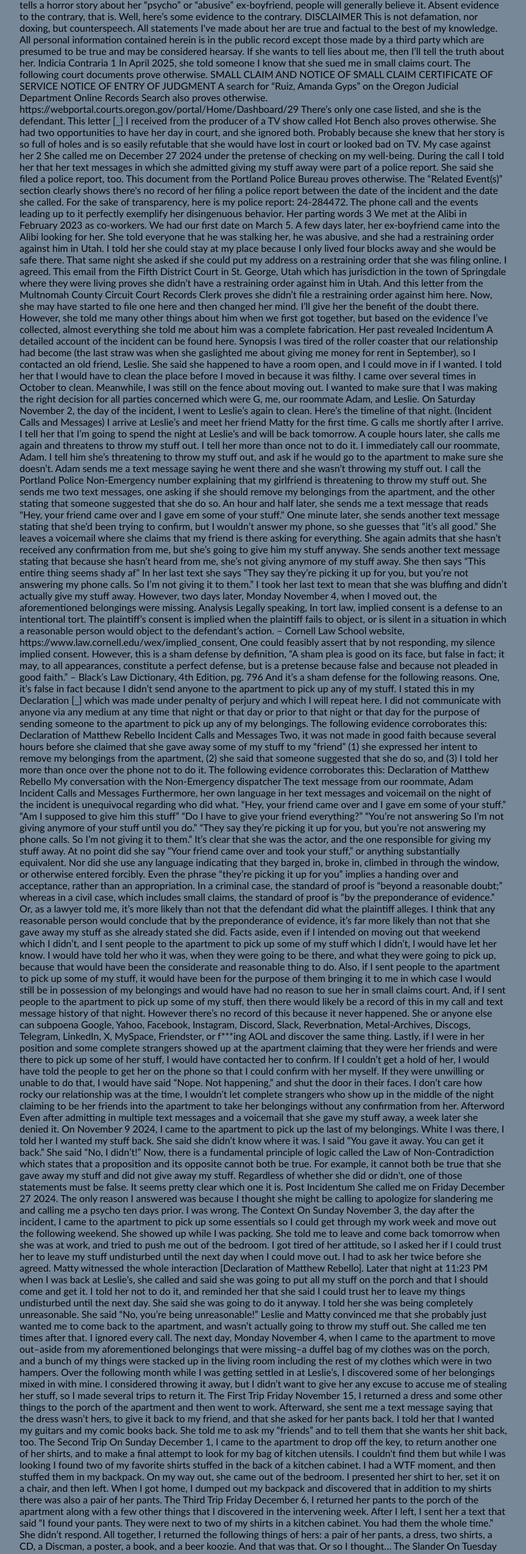
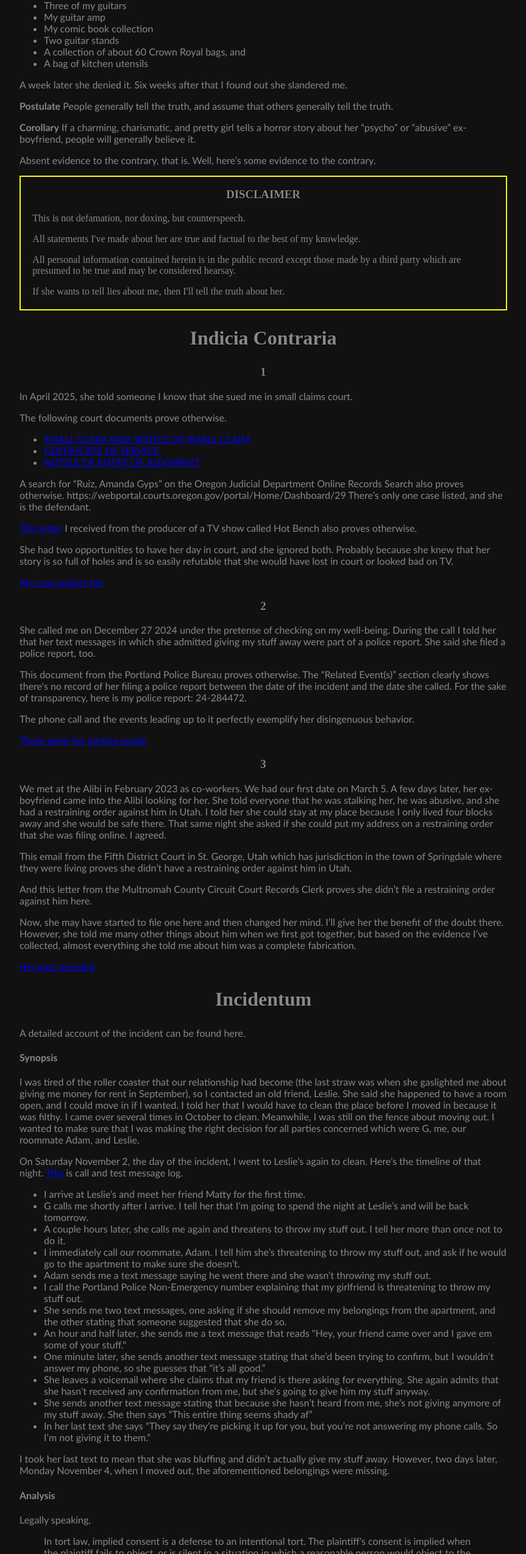
Before and after one commit to petergrace1618/gotcha-gupta, a plain HTML site: page index.html in a window 1280 px wide. Shown: the part 252-2800 px from the top of the page at 61% size, without its empty margins (208-1071 px from the left). Drawn offline with Linux system fonts and the light colour scheme; a web font is replaced by a local one.

Commit message:
Add certificate of service. Update content to Post Incidentum

```diff
--- a/index.html
+++ b/index.html
@@ -11,107 +11,251 @@
 
 <body>
   <main>
-    <h1 class="ttle">Contraoratio</h1>
+    <h1 class="title">Contraoratio</h1>
     <h2 class="chapter">Praefatio</h2>
+<p>
+  Amanda Melissa “Gyps” Ruiz (hereinafter “G”) and I lived together from March 2023 to November 2024. In August 2024, she went on a trip, and came back broke and unemployed. I paid her rent and bills in September and October. On November 2, she said in several text messages and a voicemail that she gave away some of my stuff. On Monday November 4 when I moved out, the following things were missing:
+</p>
+<ul>
+  <li>Three of my guitars</li>
+  <li>My guitar amp</li>
+  <li>My comic book collection</li>
+  <li>Two guitar stands</li>
+  <li>A collection of about 60 Crown Royal bags, and</li>
+  <li>A bag of kitchen utensils</li>
+</ul>
+<p>
+  A week later she denied it. Six weeks after that I found out she slandered me.
+</p>
+<p>
+  <strong>Postulate</strong> People generally tell the truth, and assume that others generally tell the truth.
+</p>
+<p>
+  <strong>Corollary</strong> If a charming, charismatic, and pretty girl tells a horror story about her “psycho” or “abusive” ex-boyfriend, people will generally believe it.
+</p>
+ <p>
+  Absent evidence to the contrary, that is. Well, here’s some evidence to the contrary.
+</p>
 
-Amanda Melissa “Gyps” Ruiz (hereinafter “G”) and I lived together from March 2023 to November 2024. In August 2024, she went on a trip, and came back broke and unemployed. I paid her rent and bills in September and October. On November 2, she said in several text messages and a voicemail that she gave away some of my stuff. On Monday November 4 when I moved out, the following things were missing:
-Three of my guitars
-My guitar amp
-My comic book collection
-Two guitar stands
-A collection of about 60 Crown Royal bags, and
-A bag of kitchen utensils
-A week later she denied it. Six weeks after that I found out she slandered me.
-Postulate People generally tell the truth, and assume that others generally tell the truth.
-Corollary If a charming, charismatic, and pretty girl tells a horror story about her “psycho” or “abusive” ex-boyfriend, people will generally believe it.
-Absent evidence to the contrary, that is. Well, here’s some evidence to the contrary.
+<div class="disclaimer">
+  <h3 class="center">DISCLAIMER</h3>
+  <p>
+    This is not defamation, nor doxing, but counterspeech.
+  </p>
+  <p>
+    All statements I've made about her are true and factual to the best of my knowledge.
+  </p>
+  <p>
+    All personal information contained herein is in the public record except those made by a third party which are presumed to be true and may be considered hearsay.
+  </p>
+  <p>
+    If she wants to tell lies about me, then I'll tell the truth about her.
+  </p>
+</div>
 
-DISCLAIMER
-This is not defamation, nor doxing, but counterspeech.
-All statements I've made about her are true and factual to the best of my knowledge.
-All personal information contained herein is in the public record except those made by a third party which are presumed to be true and may be considered hearsay.
-If she wants to tell lies about me, then I’ll tell the truth about her.
+<h2 class="chapter">Indicia Contraria</h2>
 
+<h3 class="chapter">1</h3>
+<p>
+  In April 2025, she told someone I know that she sued me in small claims court.
+</p>
+<p>
+  The following court documents prove otherwise.
+</p>
+<ul>
+  <li>
+    <a href="docs/small-claim-and-notice-of-claim/">
+        SMALL CLAIM AND NOTICE OF SMALL CLAIM
+    </a>
+  </li>
+  <li>
+    <a href="docs/certificate-of-service/">
+      CERTIFICATE OF SERVICE
+    </a>
+  </li>
+  <li>
+    <a href="docs/notice-of-entry-of-judgment/">
+      NOTICE OF ENTRY OF JUDGMENT
+    </a>
+  </li>
+</ul>
+<p>
+  A search for “Ruiz, Amanda Gyps” on the Oregon Judicial Department Online Records Search also proves otherwise.  https://webportal.courts.oregon.gov/portal/Home/Dashboard/29 There’s only one case listed, and she is the defendant.
+</p>
+<p>
+  <a href="docs/hot-bench-letter/">This letter</a> I received from the producer of a TV show called Hot Bench also proves otherwise.
+</p>
+<p>
+  She had two opportunities to have her day in court, and she ignored both. Probably because she knew that her story is so full of holes and is so easily refutable that she would have lost in court or looked bad on TV.
+</p>
+<a href="#incidentum">My case against her</a>
 
-Indicia Contraria
-1
-In April 2025, she told someone I know that she sued me in small claims court.
-The following court documents prove otherwise.
-SMALL CLAIM AND NOTICE OF SMALL CLAIM
-CERTIFICATE OF SERVICE
-NOTICE OF ENTRY OF JUDGMENT
-A search for “Ruiz, Amanda Gyps” on the Oregon Judicial Department Online Records Search also proves otherwise.  https://webportal.courts.oregon.gov/portal/Home/Dashboard/29 There’s only one case listed, and she is the defendant.
-This letter [_] I received from the producer of a TV show called Hot Bench also proves otherwise.
-She had two opportunities to have her day in court, and she ignored both. Probably because she knew that her story is so full of holes and is so easily refutable that she would have lost in court or looked bad on TV.
-My case against her
-2
+  <h3>2</h2>
+  <p>
     She called me on December 27 2024 under the pretense of checking on my well-being. During the call I told her that her text messages in which she admitted giving my stuff away were part of a police report. She said she filed a police report, too.
+  </p>
+  <p>
     This document from the Portland Police Bureau proves otherwise. The “Related Event(s)” section clearly shows there's no record of her filing a police report between the date of the incident and the date she called. For the sake of transparency, here is my police report: 24-284472.
+  </p>
+  <p>
     The phone call and the events leading up to it perfectly exemplify her disingenuous behavior.
-Her parting words
-3
+  </p>
+  <p>
+    <a href="#post-incidentum">These were her parting words</a>
+  </p>
+<h3>3</h3>
+<p>
   We met at the Alibi in February 2023 as co-workers. We had our first date on March 5. A few days later, her ex-boyfriend came into the Alibi looking for her. She told everyone that he was stalking her, he was abusive, and she had a restraining order against him in Utah. I told her she could stay at my place because I only lived four blocks away and she would be safe there. That same night she asked if she could put my address on a restraining order that she was filing online. I agreed.
+</p>
+<p>
   This email from the Fifth District Court in St. George, Utah which has jurisdiction in the town of Springdale where they were living proves she didn’t have a restraining order against him in Utah.
+</p>
+<p>
   And this letter from the Multnomah County Circuit Court Records Clerk proves she didn’t file a restraining order against him here.
+</p>
+<p>
   Now, she may have started to file one here and then changed her mind. I’ll give her the benefit of the doubt there. However, she told me many other things about him when we first got together, but based on the evidence I’ve collected, almost everything she told me about him was a complete fabrication.
-Her past revealed
+</p>
+<p>
+  <a href="#initium-mendaciorum">Her past revealed</a>
+</p>
 
-Incidentum
-A detailed account of the incident can be found here.
-Synopsis
+<h2 class="chapter" id="incidentum">Incidentum</h2>
+
+<p>A detailed account of the incident can be found here. </p>
+<h4>Synopsis</h4>
+<p>
   I was tired of the roller coaster that our relationship had become (the last straw was when she gaslighted me about giving me money for rent in September), so I contacted an old friend, Leslie. She said she happened to have a room open, and I could move in if I wanted. I told her that I would have to clean the place before I moved in because it was filthy. I came over several times in October to clean. Meanwhile, I was still on the fence about moving out. I wanted to make sure that I was making the right decision for all parties concerned which were G, me, our roommate Adam, and Leslie.
-On Saturday November 2, the day of the incident, I went to Leslie’s again to clean. Here’s the timeline of that night. (Incident Calls and Messages)
-I arrive at Leslie’s and meet her friend Matty for the first time.
-G calls me shortly after I arrive. I tell her that I’m going to spend the night at Leslie’s and will be back tomorrow.
-A couple hours later, she calls me again and threatens to throw my stuff out. I tell her more than once not to do it.
-I immediately call our roommate, Adam. I tell him she’s threatening to throw my stuff out, and ask if he would go to the apartment to make sure she doesn’t.
-Adam sends me a text message saying he went there and she wasn’t throwing my stuff out.
-I call the Portland Police Non-Emergency number explaining that my girlfriend is threatening to throw my stuff out.
-She sends me two text messages, one asking if she should remove my belongings from the apartment, and the other stating that someone suggested that she do so.
-An hour and half later, she sends me a text message that reads "Hey, your friend came over and I gave em some of your stuff."
-One minute later, she sends another text message stating that she’d been trying to confirm, but I wouldn’t answer my phone, so she guesses that “it’s all good.”
-She leaves a voicemail where she claims that my friend is there asking for everything. She again admits that she hasn’t received any confirmation from me, but she’s going to give him my stuff anyway.
-She sends another text message stating that because she hasn’t heard from me, she’s not giving anymore of my stuff away. She then says “This entire thing seems shady af”
-In her last text she says “They say they’re picking it up for you, but you’re not answering my phone calls. So I’m not giving it to them.”
-I took her last text to mean that she was bluffing and didn’t actually give my stuff away. However, two days later, Monday November 4, when I moved out, the aforementioned belongings were missing.
-Analysis
-Legally speaking,
-In tort law, implied consent is a defense to an intentional tort. The plaintiff’s consent is implied when the plaintiff fails to object, or is silent in a situation in which a reasonable person would object to the defendant’s action.
-– Cornell Law School website, https://www.law.cornell.edu/wex/implied_consent,
+</p>
+<p>On Saturday November 2, the day of the incident, I went to Leslie’s again to clean. Here’s the timeline of that night. <a href="docs/Incident-Calls-and-Messages.html">This</a> is call and test message log.</p>
+<ul>
+  <li>I arrive at Leslie’s and meet her friend Matty for the first time.</li>
+  <li>G calls me shortly after I arrive. I tell her that I’m going to spend the night at Leslie’s and will be back tomorrow. </li>
+  <li>A couple hours later, she calls me again and threatens to throw my stuff out. I tell her more than once not to do it. </li>
+  <li>I immediately call our roommate, Adam. I tell him she’s threatening to throw my stuff out, and ask if he would go to the apartment to make sure she doesn’t.</li>
+  <li>Adam sends me a text message saying he went there and she wasn’t throwing my stuff out.</li>
+  <li>I call the Portland Police Non-Emergency number explaining that my girlfriend is threatening to throw my stuff out.</li>
+  <li>She sends me two text messages, one asking if she should remove my belongings from the apartment, and the other stating that someone suggested that she do so.</li>
+  <li>An hour and half later, she sends me a text message that reads "Hey, your friend came over and I gave em some of your stuff."</li>
+  <li>One minute later, she sends another text message stating that she’d been trying to confirm, but I wouldn’t answer my phone, so she guesses that “it’s all good.”</li>
+  <li>She leaves a voicemail where she claims that my friend is there asking for everything. She again admits that she hasn’t received any confirmation from me, but she’s going to give him my stuff anyway.</li>
+  <li>She sends another text message stating that because she hasn’t heard from me, she’s not giving anymore of my stuff away. She then says “This entire thing seems shady af”</li>
+  <li>In her last text she says “They say they’re picking it up for you, but you’re not answering my phone calls. So I’m not giving it to them.”</li>
+</ul>
+
+<p>I took her last text to mean that she was bluffing and didn’t actually give my stuff away. However, two days later, Monday November 4, when I moved out, the aforementioned belongings were missing.</p>
+
+<h4>Analysis</h4>
+<p>Legally speaking,</p>
+<blockquote cite="https://www.law.cornell.edu/wex/implied_consent">
+  In tort law, implied consent is a defense to an intentional tort. The plaintiff's consent is implied when the plaintiff fails to object, or is silent in a situation in which a reasonable person would object to the defendant’s action. <br>
+  &mdash; Cornell Law School website, <a href="https://www.law.cornell.edu/wex/implied_consent">https://www.law.cornell.edu/wex/implied_consent</a>
+</blockquote>
+<p>
   One could feasibly assert that by not responding, my silence implied consent. However, this is a sham defense by definition,
-“A sham plea is good on its face, but false in fact; it may, to all appearances, constitute a perfect defense, but is a pretense because false and because not pleaded in good faith.” – Black’s Law Dictionary, 4th Edition, pg. 796
+</p>
+
+<blockquote>“A sham plea is good on its face, but false in fact; it may, to all appearances, constitute a perfect defense, but is a pretense because false and because not pleaded in good faith.” <br> &mdash; Black’s Law Dictionary, 4th Edition, pg. 796 </blockquote>
+<p>
   And it’s a sham defense for the following reasons.
-One, it’s false in fact because I didn’t send anyone to the apartment to pick up any of my stuff. I stated this in my Declaration [_] which was made under penalty of perjury and which I will repeat here.
+</p>
+<p>
+  One, it’s false in fact because I didn’t send anyone to the apartment to pick up any of my stuff. I stated this in my <a href="docs/declaration-of-peter-grace/declaration/">Declaration</a> which was made under penalty of perjury and which I will repeat here.
+</p>
+<p>
   I did not communicate with anyone via any medium at any time that night or that day or prior to that night or that day for the purpose of sending someone to the apartment to pick up any of my belongings.
+</p>
+<p>
   The following evidence corroborates this:
+</p>
+<ul>
+  <li>
+    <a href="docs/declaration-of-peter-grace/exhibit-6_declaration-of-matthew-rebello/">
       Declaration of Matthew Rebello
+    </a>
+  </li>
+  <li>
+    <a href="docs/Incident-Calls-and-Messages.html">
       Incident Calls and Messages
+    </a>
+  </li>
+</ul>
+
+<p>
   Two, it was not made in good faith because several hours before she claimed that she gave away some of my stuff to my “friend” (1) she expressed her intent to remove my belongings from the apartment, (2) she said that someone suggested that she do so, and (3) I told her more than once over the phone not to do it.
+</p>
+<p>
   The following evidence corroborates this:
+</p>
+<ul>
+  <li>
+    <a href="docs/declaration-of-peter-grace/exhibit-6_declaration-of-matthew-rebello/">
       Declaration of Matthew Rebello
+    </a>
+  </li>
+  <li>
+    <a href="docs/call-to-non-emergency-dispatch/">
       My conversation with the Non-Emergency dispatcher
+    </a>
+    </li>
+  <li>
+    <a href="docs/Incident-Calls-and-Messages.html">
       The text message from our roommate, Adam
+    </a>
+  </li>
+  <li>
+    <a href="docs/Incident-Calls-and-Messages.html">
       Incident Calls and Messages
+    </a>
+</li>
+</ul>
+<p>
   Furthermore, her own language in her text messages and voicemail on the night of the incident is unequivocal regarding who did what.
-“Hey, your friend came over and I gave em some of your stuff.”
-“Am I supposed to give him this stuff”
-“Do I have to give your friend everything?”
-“You’re not answering So I’m not giving anymore of your stuff until you do.”
-“They say they’re picking it up for you, but you’re not answering my phone calls. So I’m not giving it to them.”
+</p>
+<ul>
+  <li>“Hey, your friend came over and I gave em some of your stuff.” </li>
+  <li>“Am I supposed to give him this stuff” </li>
+  <li>“Do I have to give your friend everything?” </li>
+  <li>“You’re not answering So I’m not giving anymore of your stuff until you do.”</li>
+  <li>“They say they’re picking it up for you, but you’re not answering my phone calls. So I’m not giving it to them.”</li>
+</ul>
+<p>
   It’s clear that she was the actor, and the one responsible for giving my stuff away. At no point did she say “Your friend came over and took your stuff,” or anything substantially equivalent. Nor did she use any language indicating that they barged in, broke in, climbed in through the window, or otherwise entered forcibly. Even the phrase “they’re picking it up for you” implies a handing over and acceptance, rather than an appropriation.
+</p>
+<p>
   In a criminal case, the standard of proof is “beyond a reasonable doubt;” whereas in a civil case, which includes small claims, the standard of proof is “by the preponderance of evidence.” Or, as a lawyer told me, it’s more likely than not that the defendant did what the plaintiff alleges.
+</p>
+<p>
   I think that any reasonable person would conclude that by the preponderance of evidence, it’s far more likely than not that she gave away my stuff as she already stated she did.
+</p>
+<p>
   Facts aside, even if I intended on moving out that weekend which I didn’t, and I sent people to the apartment to pick up some of my stuff which I didn’t, I would have let her know. I would have told her who it was, when they were going to be there, and what they were going to pick up, because that would have been the considerate and reasonable thing to do.
+</p>
+<p>
   Also, if I sent people to the apartment to pick up some of my stuff, it would have been for the purpose of them bringing it to me in which case I would still be in possession of my belongings and would have had no reason to sue her in small claims court.
+</p>
+<p>
   And, if I sent people to the apartment to pick up some of my stuff, then there would likely be a record of this in my call and text message history of that night. However there’s no record of this because it never happened. She or anyone else can subpoena Google, Yahoo, Facebook, Instagram, Discord, Slack, Reverbnation, Metal-Archives, Discogs, Telegram, LinkedIn, X, MySpace, Friendster, or f***ing AOL and discover the same thing.
+</p>
+<p>
   Lastly, if I were in her position and some complete strangers showed up at the apartment claiming that they were her friends and were there to pick up some of her stuff, I would have contacted her to confirm. If I couldn’t get a hold of her, I would have told the people to get her on the phone so that I could confirm with her myself. If they were unwilling or unable to do that, I would have said “Nope. Not happening,” and shut the door in their faces. I don’t care how rocky our relationship was at the time, I wouldn’t let complete strangers who show up in the middle of the night claiming to be her friends into the apartment to take her belongings without any confirmation from her.
-Afterword
+</p>
+<h4>Afterword</h4>
+<p>
   Even after admitting in multiple text messages and a voicemail that she gave my stuff away, a week later she denied it.
+</p>
+<p>
   On November 9 2024, I came to the apartment to pick up the last of my belongings. White I was there, I told her I wanted my stuff back. She said she didn’t know where it was. I said “You gave it away. You can get it back.” She said “No, I didn’t!”
+</p>
+<p>
   Now, there is a fundamental principle of logic called the Law of Non-Contradiction which states that a proposition and its opposite cannot both be true. For example, it cannot both be true that she gave away my stuff and did not give away my stuff. Regardless of whether she did or didn't, one of those statements must be false.
+</p>
+<p>
   It seems pretty clear which one it is.
+</p>
 
-Post Incidentum
+<h2 id="post-incidentum">Post Incidentum</h2>
+
 She called me on Friday December 27 2024. The only reason I answered was because I thought she might be calling to apologize for slandering me and calling me a psycho ten days prior.
 I was wrong.
 The Context
@@ -160,8 +304,8 @@ What info did she have to search for? You can’t just search for police reports
 If the only reason she called me was to check on my well-being, then why was I on speaker phone with her “lawyer/paralegal?” And which was it? A lawyer, a paralegal, or both? In any case, who talks to their lawyer and/or paralegal at 10:00 PM on a Friday night? Also, it’s been nearly eight months as of this writing and I still haven’t received any letter from a lawyer, a paralegal, nor any law firm or paralegal service.
 At the very least, it’s nice to know that she genuinely cares about my well-being.
 
+<h2 id="initium-mendaciorum">Initium Mendaciorum</h2>
 
-Initium Mendaciorum
 After the incident and her subsequent slander, it occurred to me that if she did that to me, she may have done something similar to her ex (hereinafter “E”)  and fled Utah to escape accountability. To satisfy my morbid curiosity, I contacted one of his family members–a cousin who I will refer to as M. M said they were very close, and proceeded to tell me a completely different story than the one G related to me.
 First…
 My Recollection of G’s Version
--- a/style.css
+++ b/style.css
@@ -1,27 +1,37 @@
 
 body {
-    background: #789;
+    background: #111;
+    color: #888;
     font-family: Calibri;
     font-size: 1em;
 }
 
-.center {
+h1, h2, h3 {
     text-align: center;
+    font-family: 'Century Black', 'Times New Roman', Times, serif;
+    text-shadow: 1px 1px black;
+}
+
+h1 {
+    font-size: 3em;
+}
+
+h2 {
+    font-size: 2em;
+}
+
+h3 {
+    font-family: 1.5em;
 }
 
 .disclaimer {
-    border: 2px solid black;
+    font-family: 'Century Black', 'Times New Roman', Times, serif;
+    border: 2px solid yellow;
     padding: 0 1.2em .25em 1.2em;
 }
 
-h2 {
-    text-align: center;
-    font-weight: bold;
-}
-
-h3 {
-    font-weight: bold;
-    font-size: inherit;
+.disclaimer span {
+    display: block;
 }
 
 main {
```
Also changed, not shown: 2 other files. Lines whose indentation alone changed are shown as unchanged.
